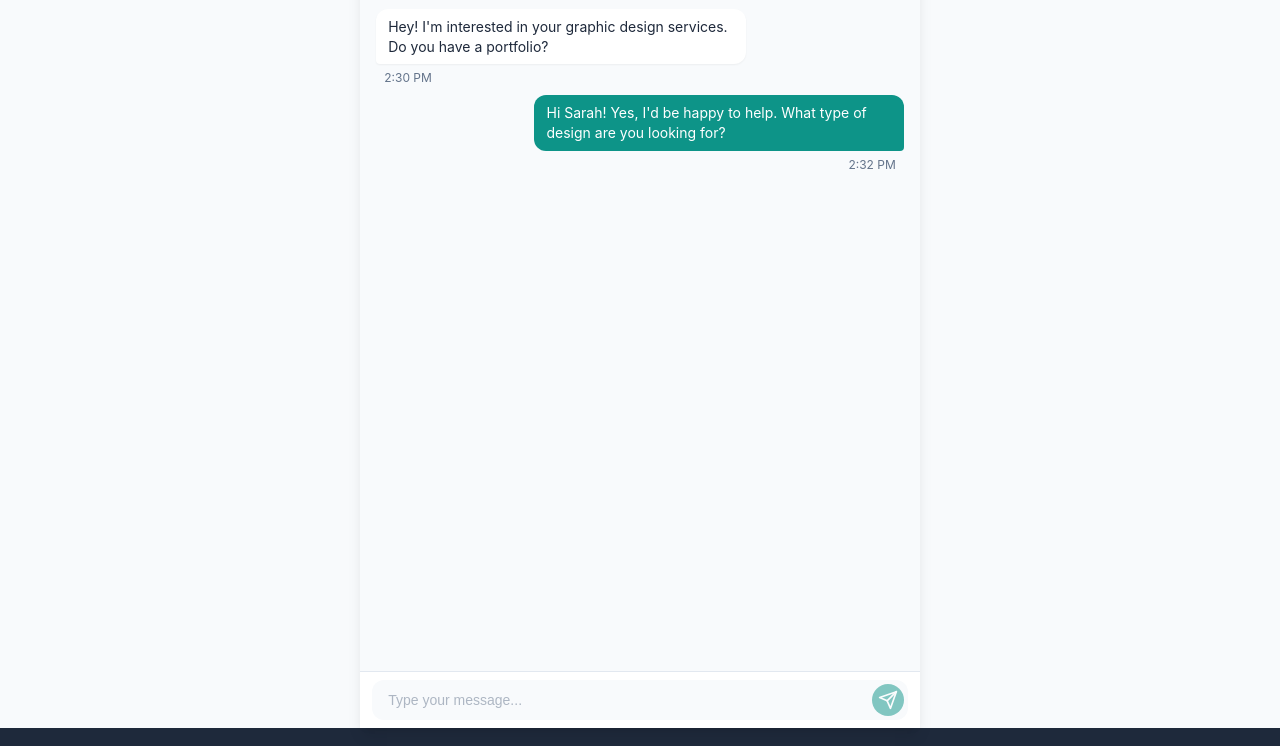
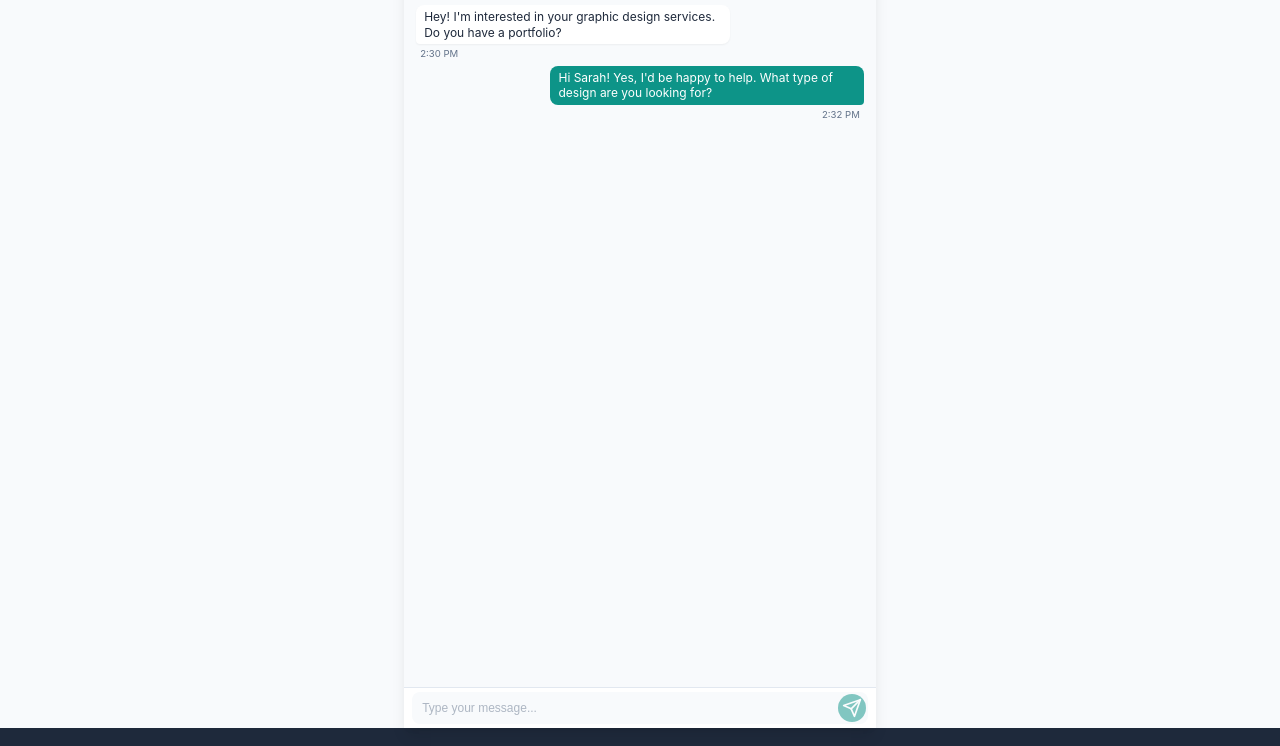
Before and after one commit to Deon62/hub, a plain HTML site: page messages.html in a window 1280 px wide. Shown: the part 137-883 px from the top of the page. Drawn offline with Linux system fonts and the light colour scheme.

```diff
--- a/styles.css
+++ b/styles.css
@@ -3684,17 +3684,17 @@
 /* Chat Messages */
 .chat-messages {
     flex: 1;
-    padding: var(--space-3) var(--space-4);
+    padding: var(--space-2) var(--space-3);
     overflow-y: auto;
     background: var(--bg);
     display: flex;
     flex-direction: column;
     justify-content: flex-start;
-    min-height: 200px;
+    min-height: 120px;
 }
 
 .message {
-    margin-bottom: var(--space-2);
+    margin-bottom: var(--space-1);
     display: flex;
     flex-direction: column;
     max-width: 70%;
@@ -3711,10 +3711,10 @@
 }
 
 .message-content {
-    padding: var(--space-2) var(--space-3);
-    border-radius: var(--radius-lg);
-    font-size: var(--font-size-sm);
-    line-height: 1.4;
+    padding: var(--space-1) var(--space-2);
+    border-radius: var(--radius-md);
+    font-size: var(--font-size-xs);
+    line-height: 1.3;
     word-wrap: break-word;
     max-width: 100%;
 }
@@ -3733,33 +3733,33 @@
 }
 
 .message-time {
-    font-size: var(--font-size-xs);
+    font-size: 0.6rem;
     color: var(--muted);
-    margin-top: var(--space-1);
-    padding: 0 var(--space-2);
+    margin-top: 2px;
+    padding: 0 var(--space-1);
 }
 
 /* Chat Input */
 .chat-input {
     background: var(--white);
     border-top: 1px solid var(--border);
-    padding: var(--space-2) var(--space-3);
+    padding: var(--space-1) var(--space-2);
 }
 
 .chat-input-container {
     display: flex;
     align-items: center;
     background: var(--bg);
-    border-radius: var(--radius-lg);
-    padding: var(--space-1);
+    border-radius: var(--radius-md);
+    padding: 2px;
 }
 
 .chat-input input {
     flex: 1;
-    padding: var(--space-2) var(--space-3);
+    padding: var(--space-1) var(--space-2);
     border: none;
     background: transparent;
-    font-size: var(--font-size-sm);
+    font-size: var(--font-size-xs);
     outline: none;
     color: var(--text);
 }
@@ -3773,14 +3773,14 @@
     color: var(--white);
     border: none;
     border-radius: 50%;
-    width: 32px;
-    height: 32px;
+    width: 28px;
+    height: 28px;
     display: flex;
     align-items: center;
     justify-content: center;
     cursor: pointer;
     transition: background-color 0.2s ease;
-    margin-left: var(--space-2);
+    margin-left: var(--space-1);
 }
 
 .chat-input button:hover {
```
Also changed, not shown: businesses.html (+0 -4 lines), index.html (+1 -1 lines).
